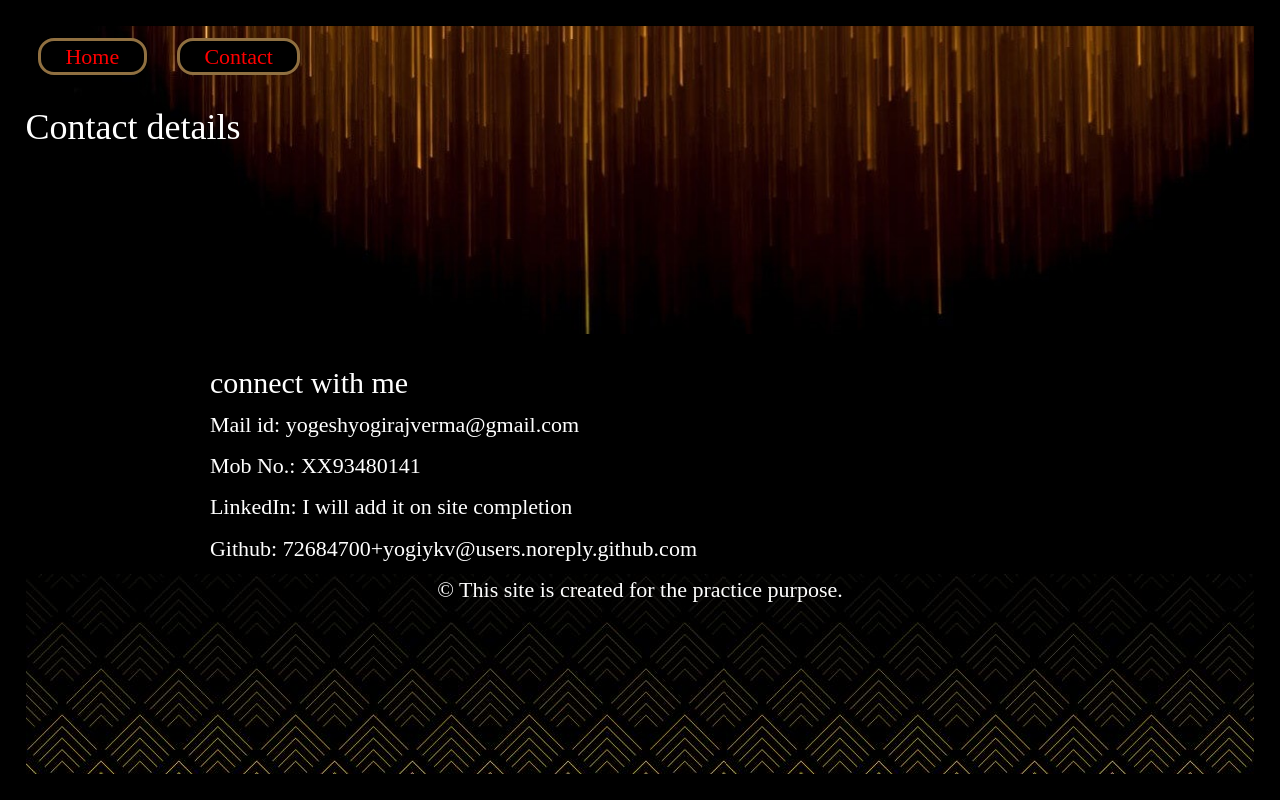
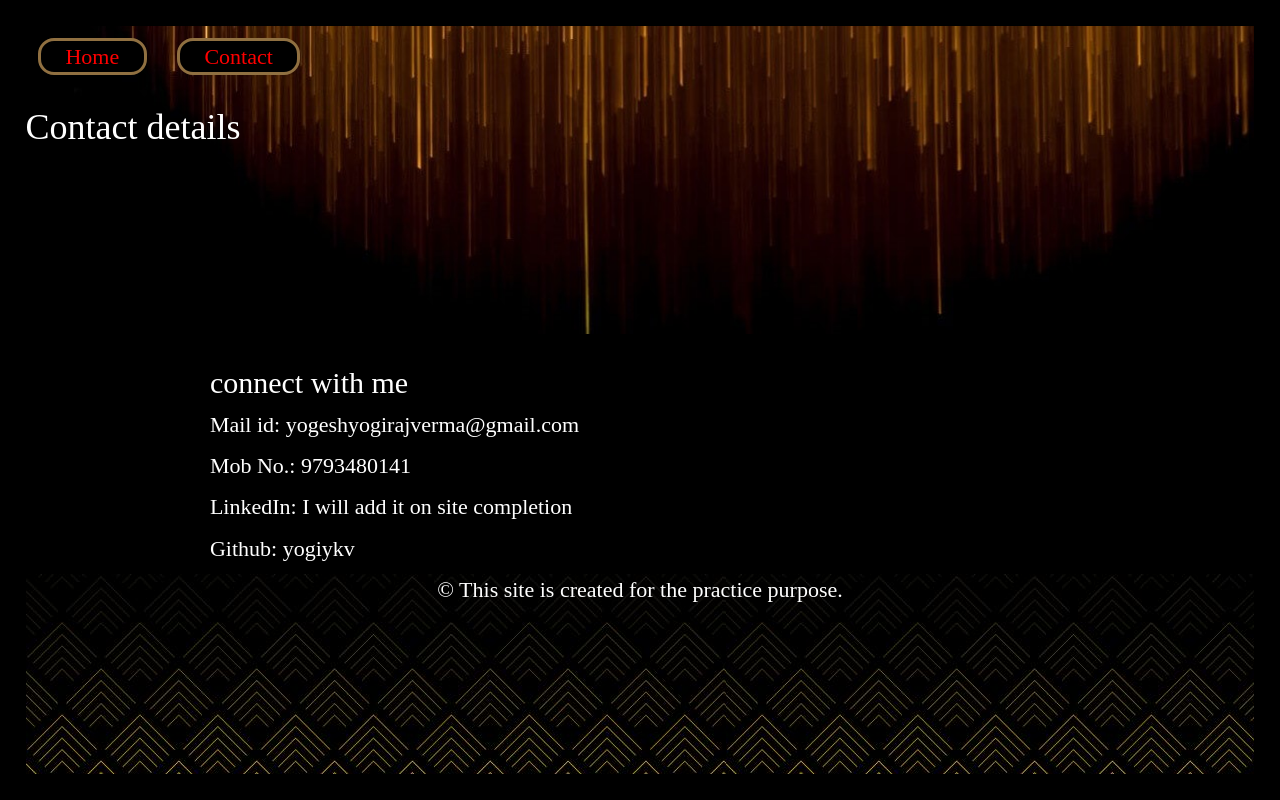
Before and after one commit to yogiykv/yogiykv.github.io, a plain HTML site: page profile/contact.html in a window 1280 px wide. Drawn offline with nearby package versions, Linux system fonts and the light colour scheme; a web font is replaced by a local one.

Commit message:
modified

```diff
--- a/profile/contact.html
+++ b/profile/contact.html
@@ -38,15 +38,18 @@ body {
 
 	<h2>connect with me</h2>
 	<p>Mail id:  yogeshyogirajverma@gmail.com</p>
-	<p>Mob No.:  XX93480141</p>
+	<p>Mob No.:  9793480141</p>
 	<p>LinkedIn: I will add it on site completion</p>
-	<p>Github: 72684700+yogiykv@users.noreply.github.com</p>
+	<p>Github:   yogiykv</p>
 
 </section>
 
 
 <footer>
-	<p>&copy; This site is created for the practice purpose.</p>
+
+	<!-- <img class="footerimg" src="images/lower.jpg" style="width:200% height: 200px image-repeat"> -->
+	<p class="centered">&copy; This site is created for the practice purpose.</p>
+
 </footer>
 
 </body>
```
Also changed, not shown: profile/index.html (+3 -1 lines).
